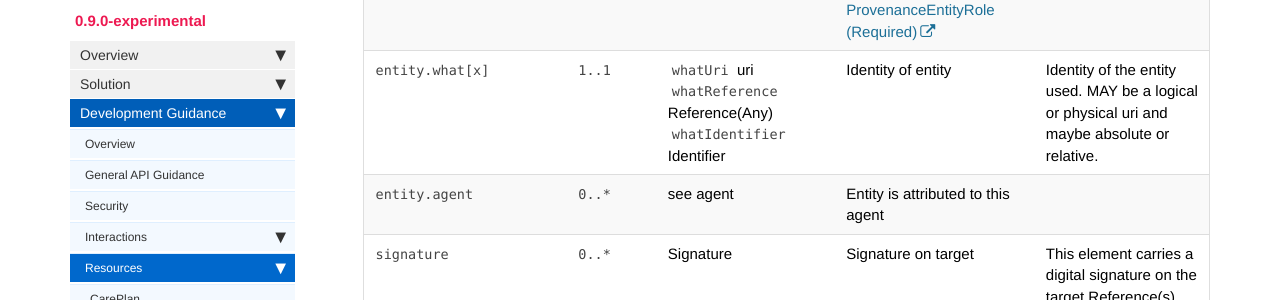
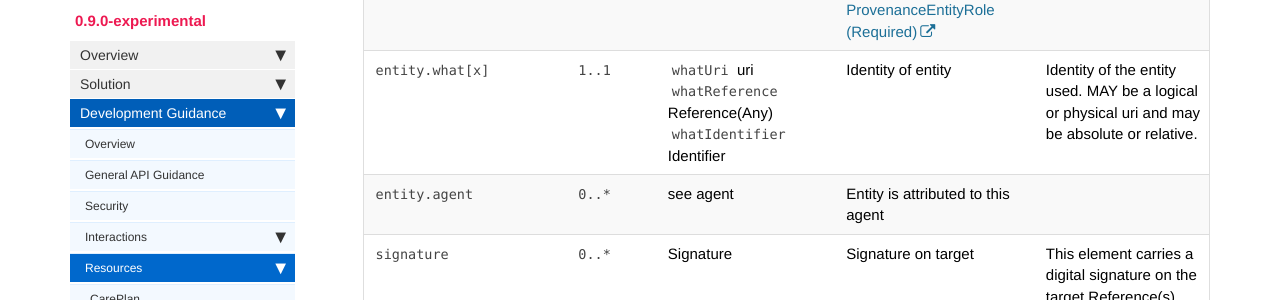
Before and after one commit to nhsconnect/FHIR-CDS, a Jekyll site: the page built from pages/explore/api_provenance.md, in a window 1280 px wide and 900 px high, scrolled down 2634 px. Shown: the part 199-499 px from the top of the window. Built offline with Jekyll 4.4.1, drawn with Linux system fonts in a browser that asks for light colours; nearby versions of some CDN libraries; our own code applies the rules of GitHub Pages for plain Markdown files; comment, search, counter and statistics services are not loaded.

Commit message:
Corrected typo

```diff
--- a/pages/explore/api_provenance.md
+++ b/pages/explore/api_provenance.md
@@ -132,7 +132,7 @@ The table below details implementation guidance for this resource in the CDS con
      <td><code class="highlighter-rouge">1..1</code></td>
     <td><code class="highlighter-rouge">whatUri</code> uri <br><code class="highlighter-rouge">whatReference</code> <br> Reference(Any)<br><code class="highlighter-rouge">whatIdentifier</code> <br> Identifier</td>
     <td>Identity of entity</td>
-<td>Identity of the entity used. MAY be a logical or physical uri and maybe absolute or relative.</td>
+<td>Identity of the entity used. MAY be a logical or physical uri and may be absolute or relative.</td>
  </tr>
 <tr>
   <td><code class="highlighter-rouge">entity.agent</code></td>
```
